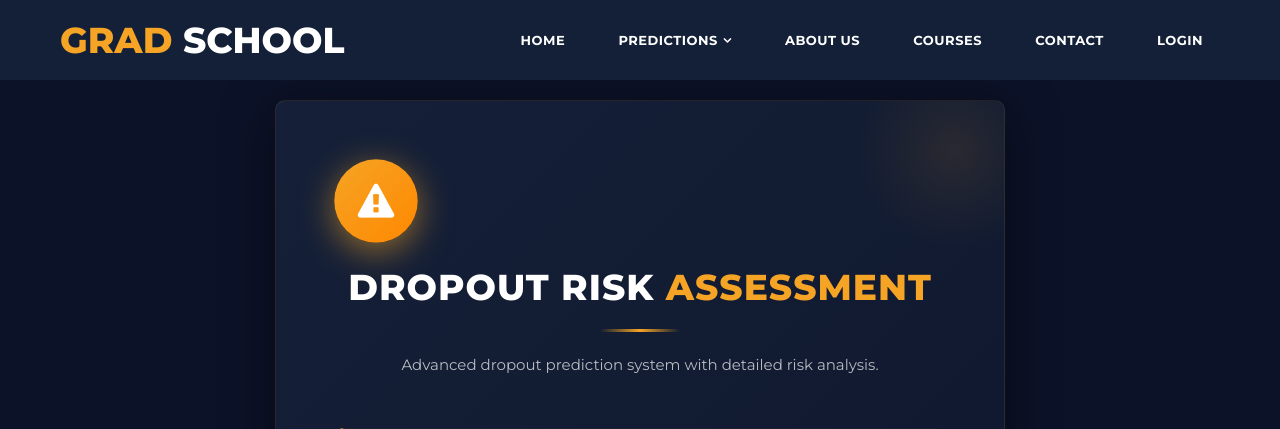
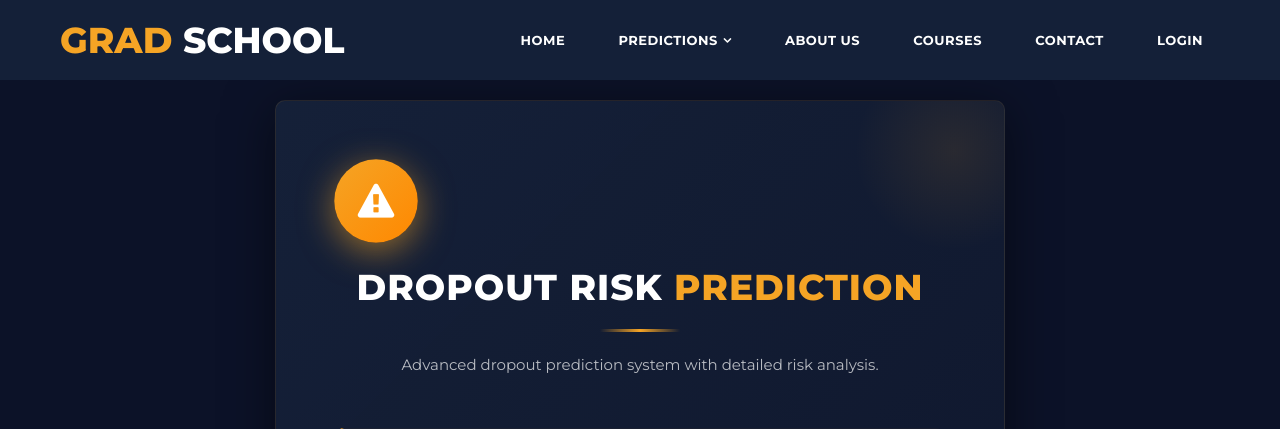
Before and after one commit to niha-siddiqui/EduPredict, a Django app: template mypro/myapp/templates/myapp/form_v2.html in a window 1280 px wide. Shown: the top 429 px of the page. Run offline with Django 4.2, Linux system fonts and the light colour scheme; the template is opened without the code that fills it, so the values that code supplies are empty; parts of the project's set-up code (start-up, migrations or seed data) failed here and were passed over; some libraries are stand-ins or nearby versions.

Commit message:
neew col

```diff
--- a/mypro/myapp/templates/myapp/form_v2.html
+++ b/mypro/myapp/templates/myapp/form_v2.html
@@ -19,7 +19,7 @@
                 <i class="fa fa-exclamation-triangle" style="font-size: 35px; color: #fff;"></i>
               </div>
               <h2 style="color: #fff; font-size: 36px; font-weight: 800; letter-spacing: 1px; margin-bottom: 15px; text-transform: uppercase;">
-                Dropout Risk <span style="color: #f5a425;">Assessment</span>
+                Dropout Risk <span style="color: #f5a425;">Prediction</span>
               </h2>
               <div style="width: 80px; height: 3px; background: linear-gradient(90deg, transparent, #f5a425, transparent); margin: 20px auto;"></div>
               <p style="color: rgba(255,255,255,0.7); font-size: 15px; line-height: 26px; max-width: 600px; margin: 0 auto;">
```
